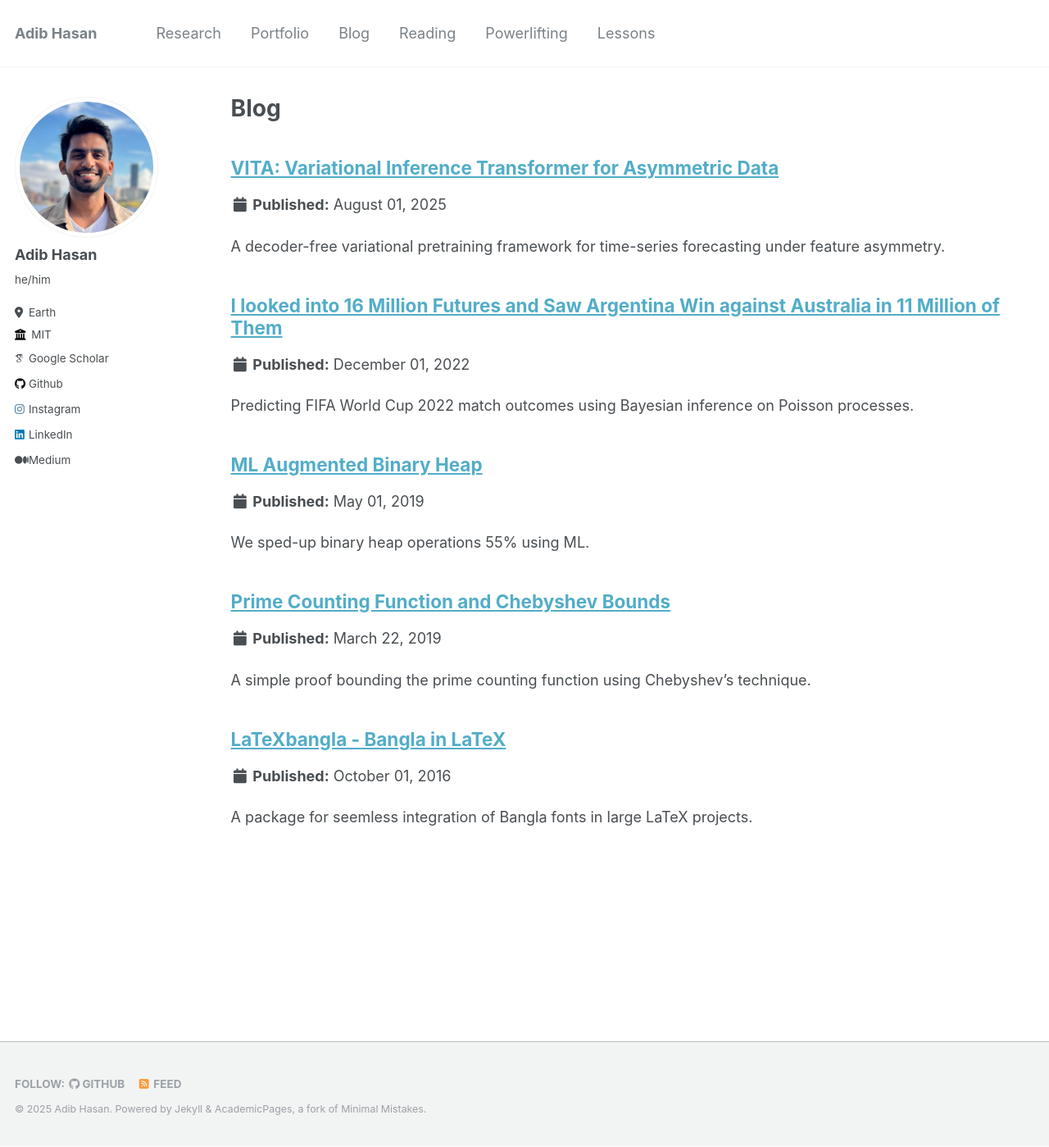
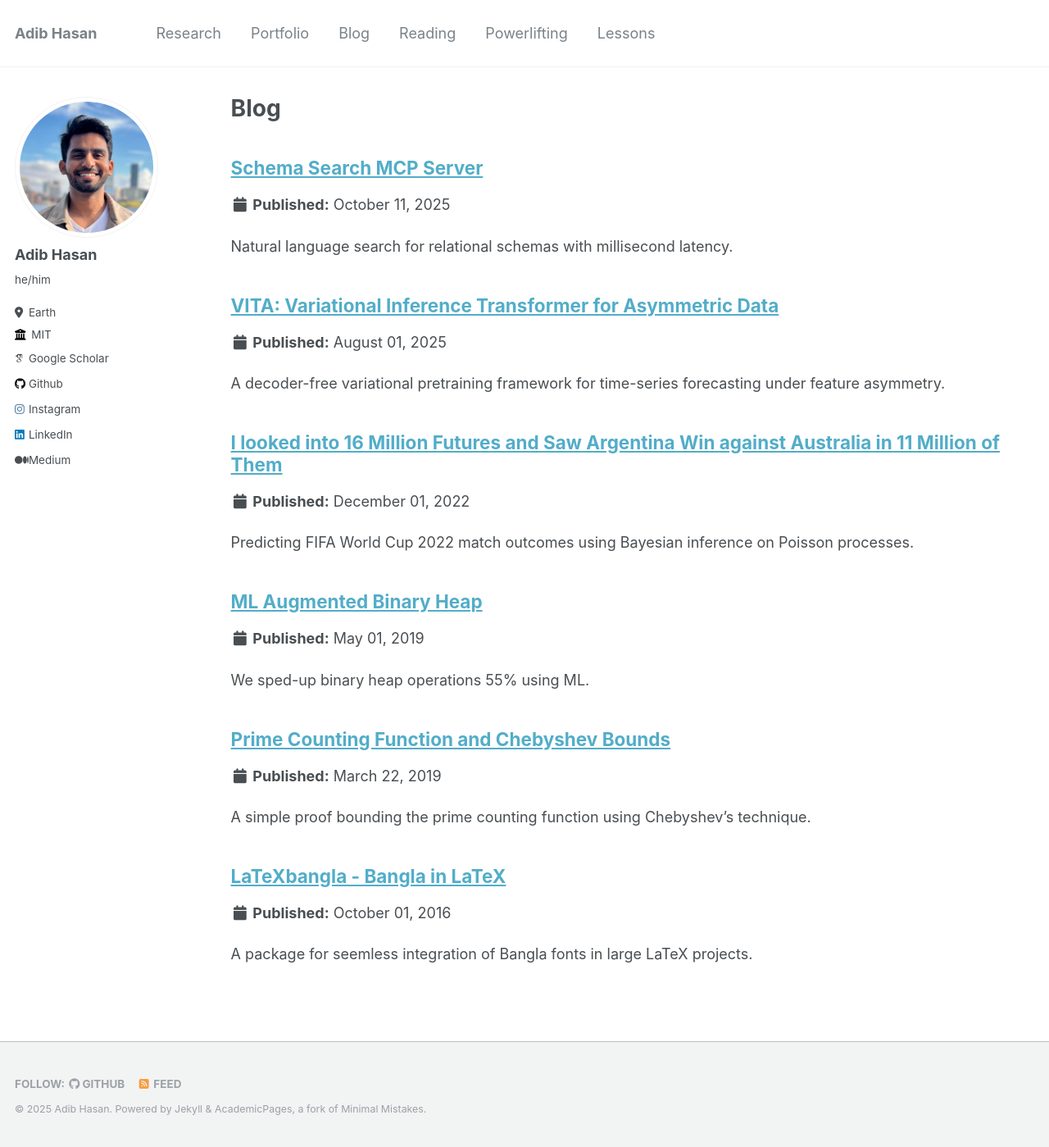
Before and after one commit to Neehan/neehan.github.io, a Jekyll site: the page built from _pages/blog.html, in a window 1280 px wide and 1399 px high. Shown: the whole window at 82% size. Built offline with Jekyll 4.4.1, drawn with Linux system fonts in a browser that asks for light colours; some web fonts are replaced; part of the change alters nothing that is shown.

Commit message:
added schema search blogpost

````diff
--- /dev/null
+++ b/_blog/schema-search.md
@@ -0,0 +1,56 @@
+---
+title: "Schema Search MCP Server"
+excerpt: "Natural language search for relational schemas with millisecond latency."
+collection: blog
+date: 2025-10-11
+tags:
+  - software
+  - releases
+---
+
+[Schema Search](https://github.com/Neehan/schema-search) is an MCP server that allows you to query large relational schemas with plain language. It builds schematic embeddings straight from your database metadata without vector database dependencies, and in milliseconds.
+
+Why I built it:
+- Day-to-day DB questions like “where do we store refunds?” shouldn’t take 20 minutes of grep.
+- LLMs struggle with 10+ table schemas unless you hand them carefully curated subsets.
+- Institutional knowledge about db schemas gets lost over time.
+
+Key features:
+- Hybrid semantic, BM25, and fuzzy search with configurable hops across foreign keys.
+- Automatic index refresh when schemas change; caches stay in sync with reality.
+- Embeddings live in memory by default, keeping the footprint small even past 1,000 tables.
+
+Install with uv or pip:
+
+```bash
+uv pip install "schema-search[postgres,mcp]"
+# or
+pip install "schema-search[postgres,mcp]"
+```
+
+Drop it into Claude Desktop (or any MCP client) by adding:
+
+```json
+{
+  "mcpServers": {
+    "schema-search": {
+      "command": "uvx",
+      "args": ["schema-search[postgres,mcp]", "postgresql://user:pass@localhost/db"]
+    }
+  }
+}
+```
+
+Use the CLI to point at any supported RDBMS:
+
+```bash
+schema-search-mcp "postgresql://user:pass@localhost/db"
+```
+
+Two quick benchmarks from the Spider dataset highlight the low-latency indexing and hybrid accuracy:
+
+![Spider benchmark without reranker](https://github.com/Neehan/schema-search/blob/main/img/spider_benchmark_without_reranker.png)
+
+![Spider benchmark with reranker](https://github.com/Neehan/schema-search/blob/main/img/spider_benchmark_with_reranker.png)
+
+Find the source, config templates, and integration examples on GitHub: [Neehan/schema-search](https://github.com/Neehan/schema-search).
--- a/_pages/portfolio.md
+++ b/_pages/portfolio.md
@@ -5,6 +5,7 @@ author_profile: true
 ---
 
 ## Software and Packages
+* **Schema Search MCP Server (2025)**: Natural language schema search for Postgres, MySQL, Snowflake, and BigQuery via an MCP server with millisecond responses. ([blogpost](/blog/schema-search/), [GitHub](https://github.com/Neehan/schema-search))
 * **Bayesian Soccer Score Predictor (2022)**: Predicting FIFA World Cup 2022 match outcomes using Bayesian inference on Poisson processes. ([blogpost](/blog/bayesian-soccer-score/))
 * **ML Augmented Binary Heap (2019)**: We sped-up classic binary heap operations 55% using a small logistic regression predictor to predict future heap operations. ([blogpost](/blog/ml-augmented-heap/), [Medium post](https://medium.com/@thankful_rose_ferret_864/how-we-sped-up-the-binary-heap-with-machine-learning-e10b3204e4e6))
 * **LaTeXbangla (2016)**: A package for seamless integration of Bangla fonts in large LaTeX projects. ([blogpost](/blog/latexbangla/), [CTAN link](https://ctan.org/pkg/latexbangla?lang=en))
````
